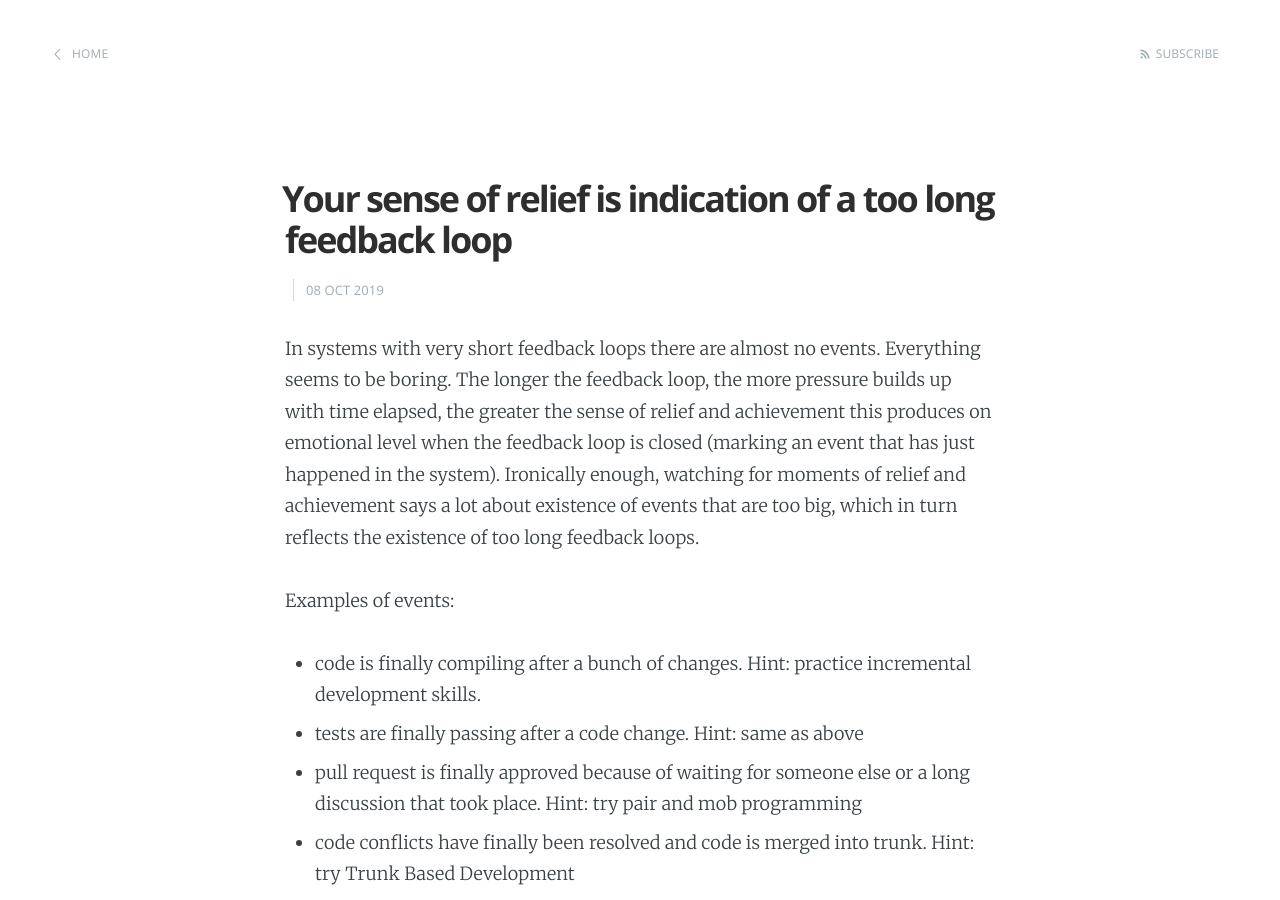
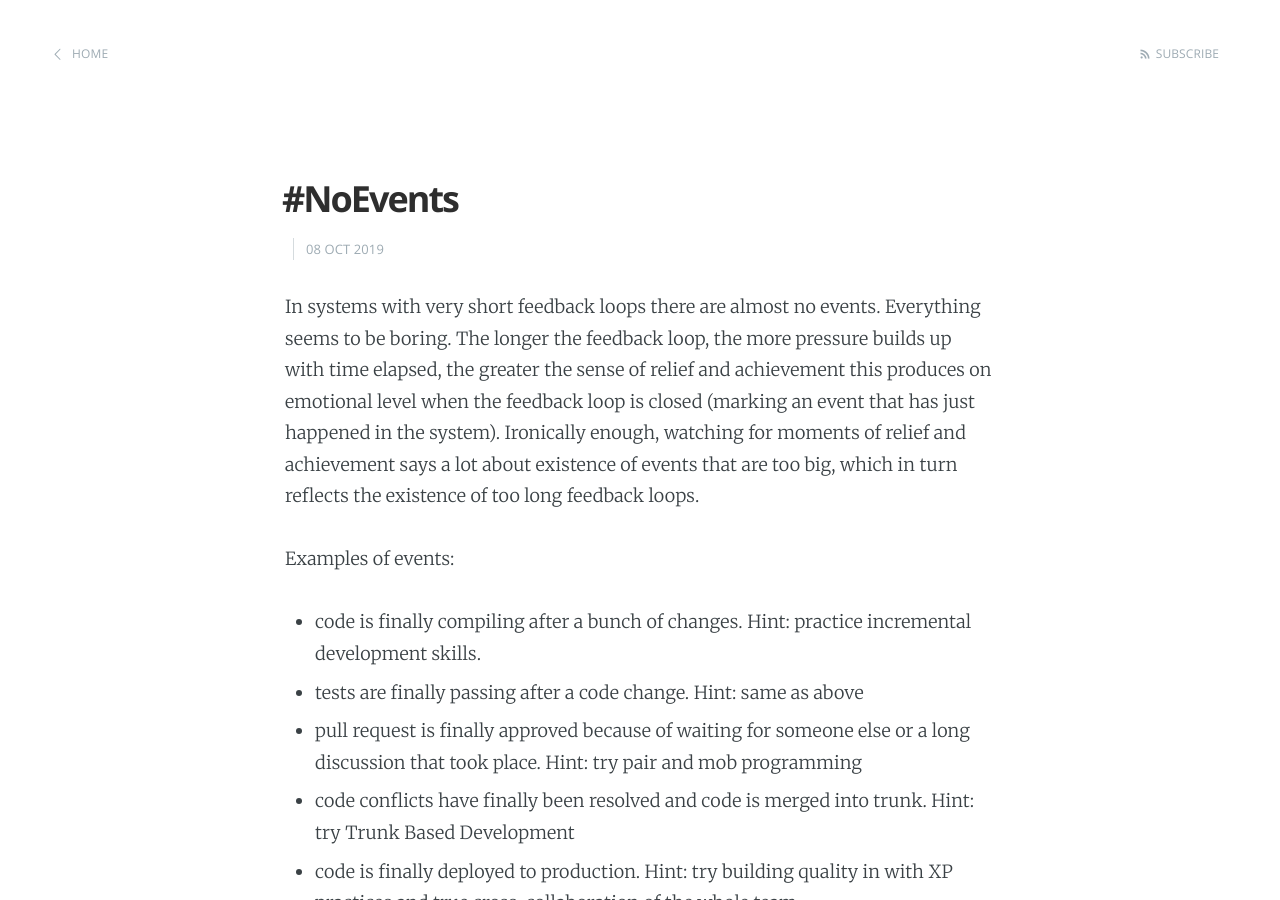
Before and after one commit to dragan-stepanovic/dragan-stepanovic.github.io, a Jekyll site: the page built from _posts/2019-10-08-relief-and-feedback-loops.md, in a window 1280 px wide and 900 px high. Built offline with Jekyll 4.4.1, drawn with Linux system fonts in a browser that asks for light colours; comment, search, counter and statistics services are not loaded.

Commit message:
Update 2019-10-08-relief-and-feedback-loops.md

```diff
--- a/_posts/2019-10-08-relief-and-feedback-loops.md
+++ b/_posts/2019-10-08-relief-and-feedback-loops.md
@@ -1,6 +1,6 @@
 ---
 layout: post
-title:  "Your sense of relief is indication of a too long feedback loop"
+title:  "#NoEvents"
 ---
 
 In systems with very short feedback loops there are almost no events. Everything seems to be boring.
```
